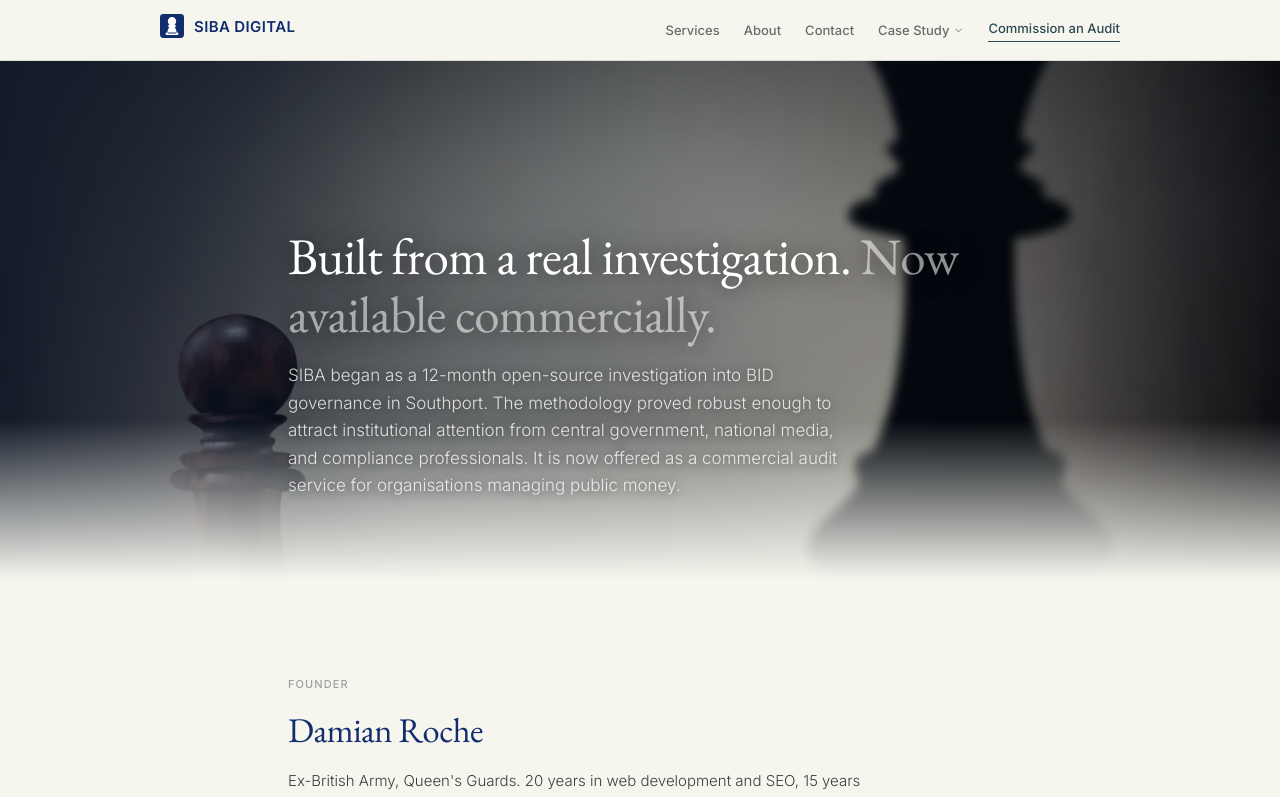
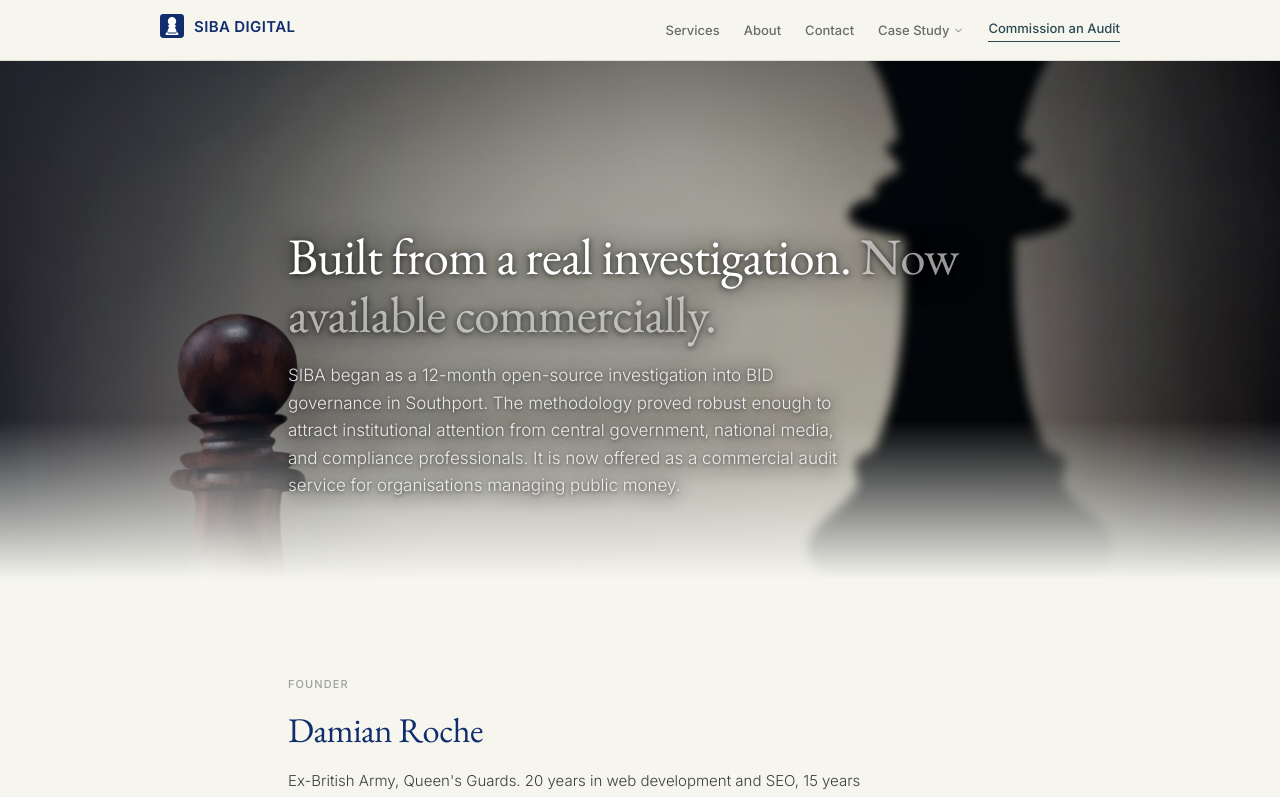
Before and after one commit to damian756/siba.digital, a Next.js app: page /about in a window 1280 px wide. Shown: the top 797 px of the page. Built offline with nearby package versions, Linux system fonts and the light colour scheme.

Commit message:
Reduce about hero overlay to let chess pieces show; use heavier text shadows

```diff
--- a/app/about/page.tsx
+++ b/app/about/page.tsx
@@ -57,8 +57,8 @@ export default function AboutPage() {
           className="object-cover object-center"
           priority
         />
-        {/* Left gradient — text readability without killing the chess pieces on the right */}
-        <div className="absolute inset-0" style={{ background: "linear-gradient(100deg, rgba(10,22,40,0.78) 0%, rgba(10,22,40,0.50) 50%, rgba(10,22,40,0.15) 100%)" }} />
+        {/* Light overlay — lets the chess pieces show through */}
+        <div className="absolute inset-0" style={{ background: "linear-gradient(100deg, rgba(10,22,40,0.45) 0%, rgba(10,22,40,0.30) 50%, rgba(10,22,40,0.10) 100%)" }} />
         {/* Bottom fade to cream content */}
         <div className="absolute inset-x-0 bottom-0 h-40 bg-gradient-to-b from-transparent to-[#f6f6ef]" />
         <div className="relative z-10 mx-auto w-full max-w-3xl px-4 sm:px-6 lg:px-8 pb-20 pt-36">
@@ -66,13 +66,13 @@ export default function AboutPage() {
             className="text-white mb-5 leading-[1.12]"
             style={{
               fontSize: "clamp(2rem, 1.4rem + 2.4vw, 3.2rem)",
-              textShadow: "0 2px 24px rgba(0,0,0,0.6)",
+              textShadow: "0 2px 30px rgba(0,0,0,0.9), 0 1px 6px rgba(0,0,0,0.7)",
             }}
           >
             Built from a real investigation.{" "}
-            <span className="text-white/55">Now available commercially.</span>
+            <span className="text-white/60">Now available commercially.</span>
           </h1>
-          <p className="text-white/80 text-[17px] leading-relaxed max-w-xl" style={{ textShadow: "0 1px 10px rgba(0,0,0,0.5)" }}>
+          <p className="text-white/85 text-[17px] leading-relaxed max-w-xl" style={{ textShadow: "0 2px 20px rgba(0,0,0,0.9), 0 1px 4px rgba(0,0,0,0.6)" }}>
             SIBA began as a 12-month open-source investigation into BID
             governance in Southport. The methodology proved robust enough to
             attract institutional attention from central government, national
```
